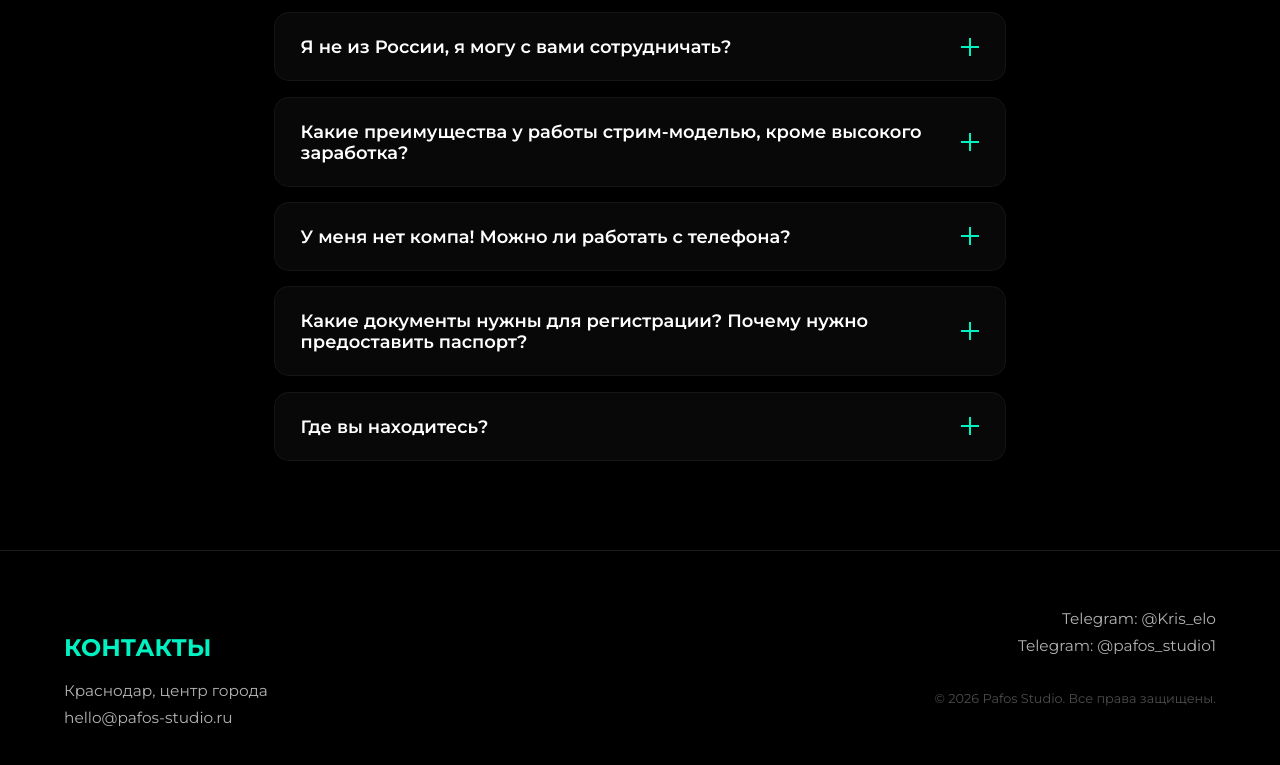
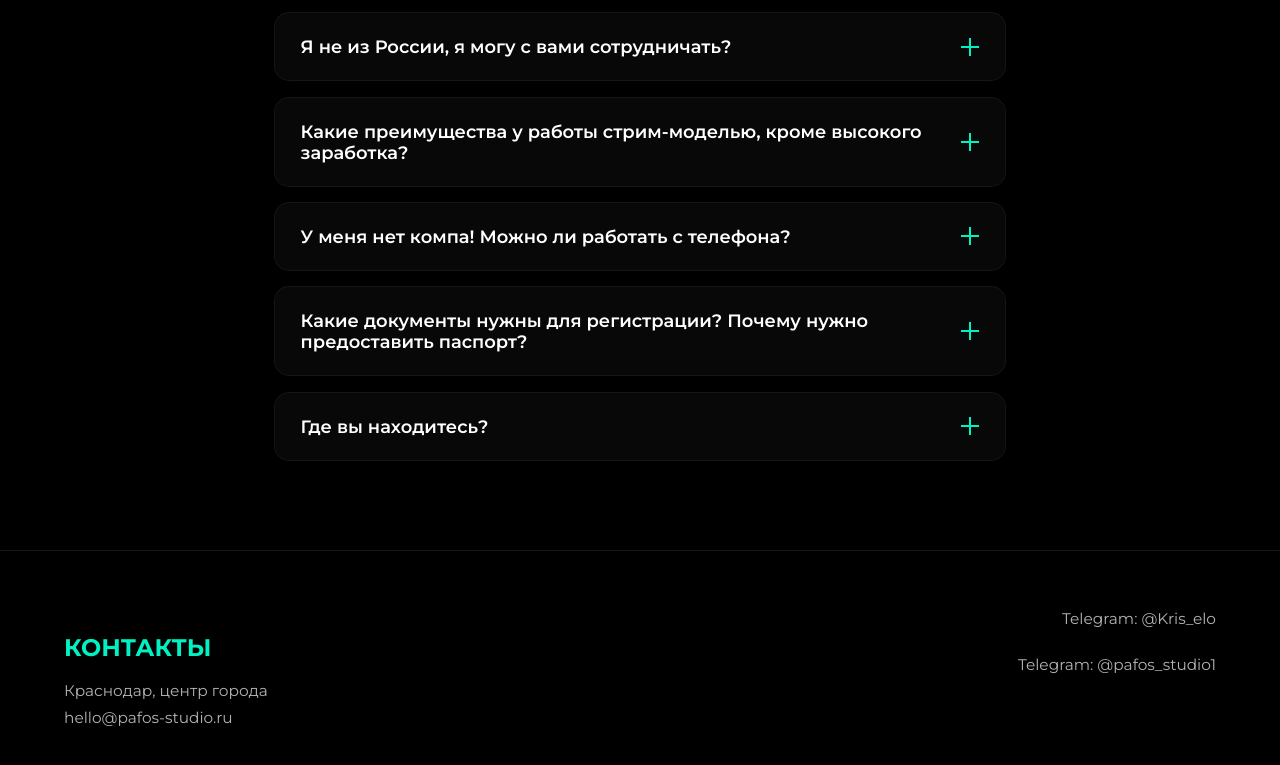
Before and after one commit to NaytSlup/pafos-studio, a website: page index.html in a window 1280 px wide. Shown: the part 5643-6408 px from the top of the page. Drawn offline with Linux system fonts and the light colour scheme.

Commit message:
Update index.html

```diff
--- a/index.html
+++ b/index.html
@@ -363,8 +363,12 @@
                 <a href="https://t.me/Kris_elo" target="_blank" class="footer-tg">
     Telegram: @Kris_elo
 </a>
-                <a href="https://t.me/pafos_studio1" class="footer-tg">Telegram: @pafos_studio1</a>
-                <div class="footer-copy">© 2026 Pafos Studio. Все права защищены.</div>
+
+<br>
+
+<a href="https://t.me/pafos_studio1" class="footer-tg">
+    Telegram: @pafos_studio1
+</a>
             </div>
         </div>
     </div>
```
